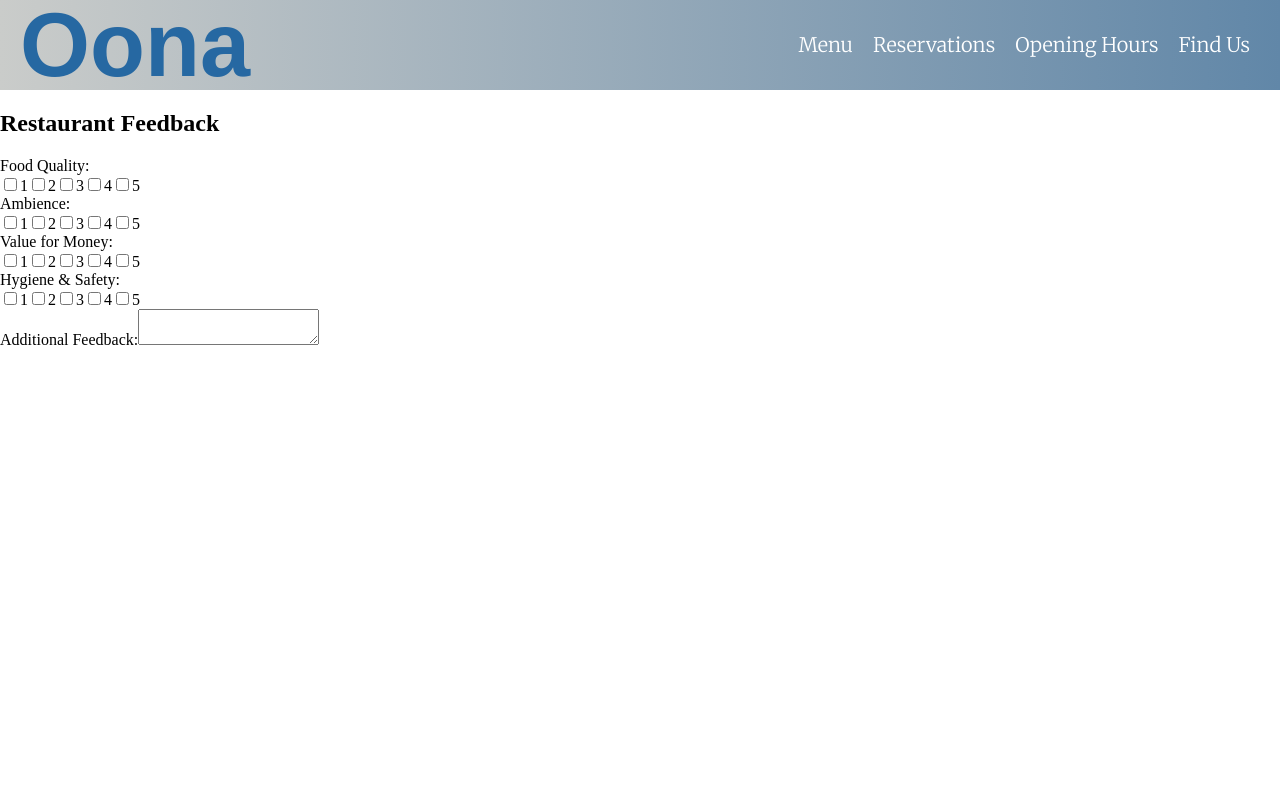
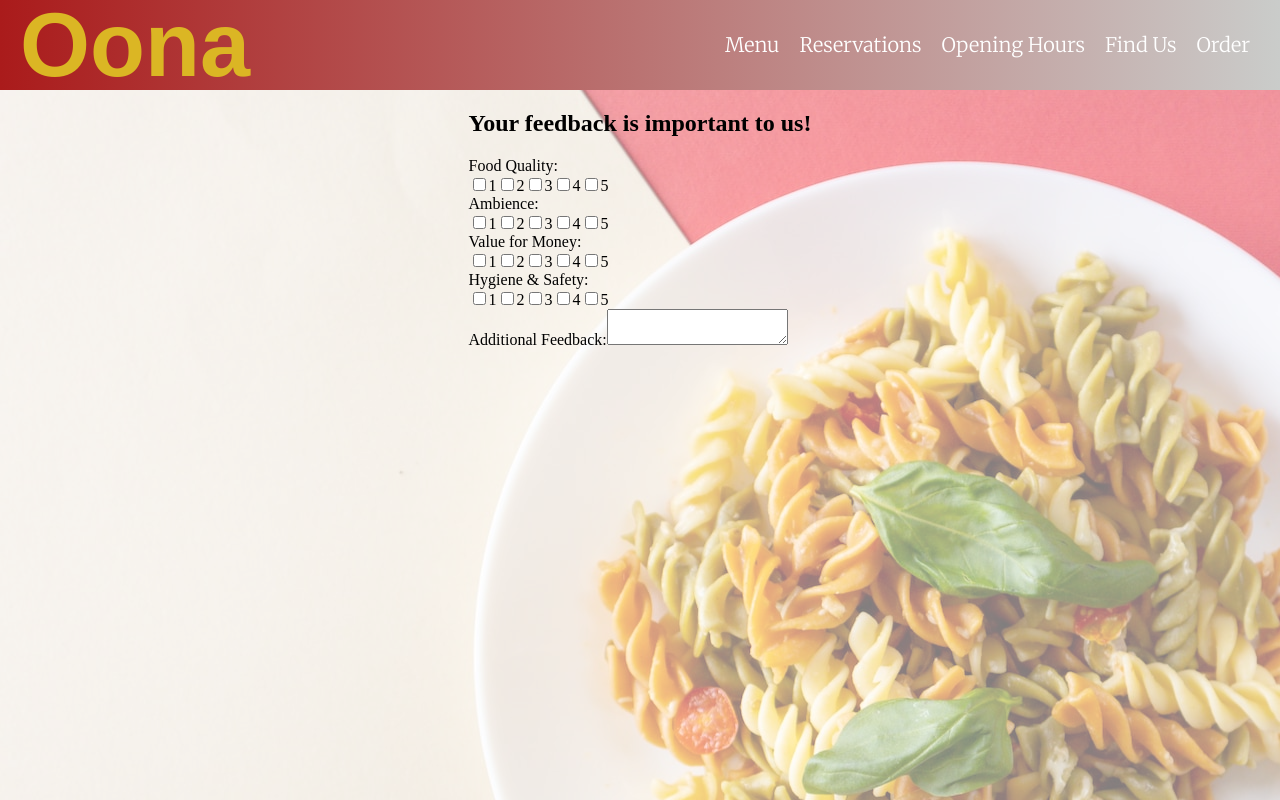
Before and after one commit to sapienfrom2000s/restaurant-feedback, a React (Vite) app: page / in a window 1280 px wide. Built offline with nearby package versions, Linux system fonts and the light colour scheme; a web font is replaced by a local one.

Commit message:
Add background to page

```diff
--- a/src/App.css
+++ b/src/App.css
@@ -18,7 +18,7 @@ ul {
   list-style-type: none;
   margin: 0;
   width: 100vw;
-  background-image: linear-gradient(to right, rgb(202, 204, 202), rgb(97, 135, 168));
+  background-image: linear-gradient(to left, rgb(202, 204, 202), rgb(170, 27, 27));
   position: sticky;
   top: 0;
   z-index: 2;
@@ -49,7 +49,7 @@ li {
   font-size: 90px;
   font-weight: 700;
   font-family: 'Whisper', sans-serif;
-  color: #2668a2;
+  color: #dbb624;
 }
 
 a {
@@ -60,3 +60,22 @@ a {
 a:hover{
   color: #313160;
 }
+
+.content{
+  display: flex;
+  justify-content: center;
+}
+
+.background{
+  height: 100%;
+  width: 100%;
+  background-image: url("./assets/background.jpg");
+  position: absolute;
+  z-index: -1;
+  opacity: 0.5;
+}
+
+.box{
+  position: relative;
+  z-index: 2;
+}
--- a/src/App.jsx
+++ b/src/App.jsx
@@ -31,10 +31,12 @@ function App() {
     <li><a href="">Reservations</a></li>
     <li><a href=''>Opening Hours</a></li>
     <li><a href="">Find Us</a></li>
+    <li><a href="">Order</a></li>
     </div>
     </ul>
       <div className="content">
-      <h2>Restaurant Feedback</h2>
+        <div className="box">
+          <h2>Your feedback is important to us!</h2>
           <RatingInput
             label="Food Quality"
             value={ratings.foodQuality}
@@ -61,6 +63,9 @@ function App() {
             />
         </div>
       </div>
+      <div className="background">
+      </div>
+    </div>
   );
 
 }
```
Also changed, not shown: src/assets/background.jpg. Lines whose indentation alone changed are shown as unchanged.
